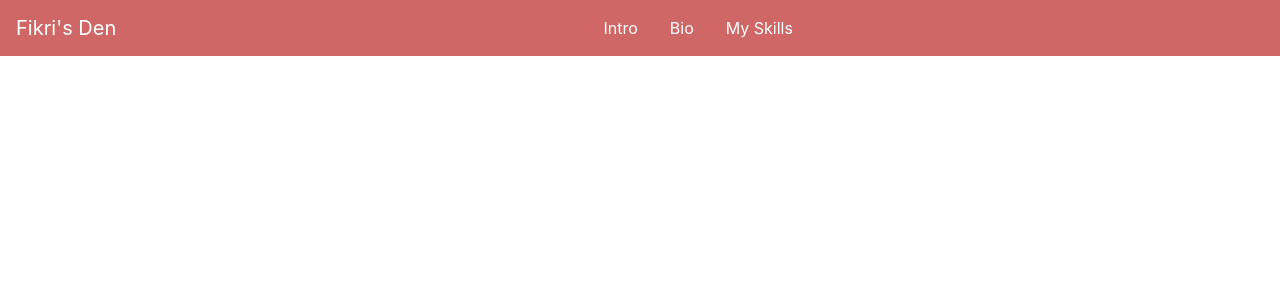
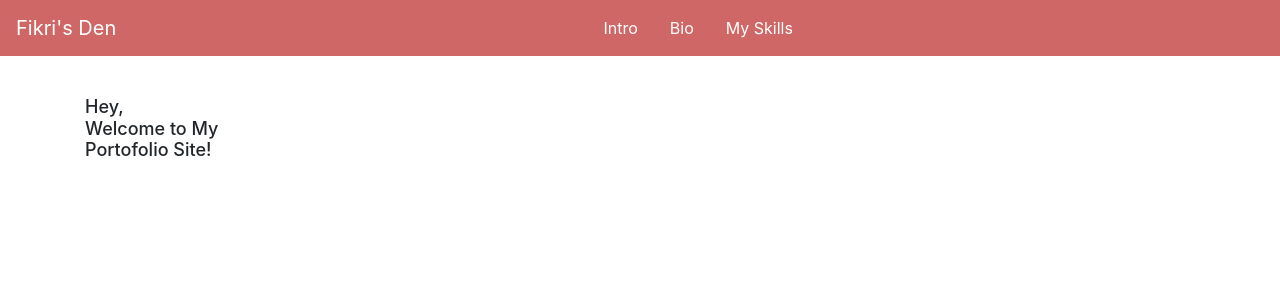
Before and after one commit to adhitamafikri/portofolio, a React (Create React App) app: page / in a window 1280 px wide. Shown: the top 300 px of the page. Built offline with nearby package versions, Linux system fonts and the light colour scheme.

Commit message:
update.. gonna try sass

```diff
--- a/src/App.js
+++ b/src/App.js
@@ -2,13 +2,23 @@ import React, { Component } from 'react'
 import Header from './components/Header'
 
 class App extends Component {
+  // state = {
+  //   loop: 6
+  // }
+
   render() {
     return (
       <div className="App">
         <Header />
-        <main role="main">
+        <main className="mt-5 py-5" role="main">
+          <section className="welcome-section">
+            <div className="container">
+              <h1 className="section-heading">
+                Hey,<br/>Welcome to My<br/>Portofolio Site!
+              </h1>
+            </div>
+          </section>
         </main>
-
       </div>
     )
   }
--- a/src/components/Header/index.js
+++ b/src/components/Header/index.js
@@ -1,7 +1,7 @@
 import React, { Component } from 'react'
 import Navbar from './Navbar'
 import { Link } from '../typography'
-import { Hamburger, Collapse } from '../common'
+import { Hamburger, Collapsible } from '../common'
 
 class Header extends Component {
   state = {
@@ -9,7 +9,6 @@ class Header extends Component {
   }
 
   toggleCollapse = () => {
-    console.log('stokeleyeee')
     this.setState({ isExpanded: !this.state.isExpanded })
   }
 
@@ -31,9 +30,9 @@ class Header extends Component {
         <Hamburger
           className="btn visible-md"
           onClick={this.toggleCollapse} />
-        <Collapse className="collapse" isExpanded={this.state.isExpanded}>
+        {/* <Collapsible isExpanded={this.state.isExpanded}>
           <h1>Collapseeeeee</h1>
-        </Collapse>
+        </Collapsible> */}
       </Navbar>
     )
   }
--- a/src/components/common/Button.js
+++ b/src/components/common/Button.js
@@ -1,13 +1,11 @@
 import React from 'react'
 import styled from 'styled-components'
 
-const ButtonComponent = ({ className, children, onClick }) => {
-  return (
-    <button className={className} onClick={onClick}>
-      {children}
-    </button>
-  )
-}
+const ButtonComponent = ({ className, children, onClick }) => (
+  <button className={className} onClick={onClick}>
+    {children}
+  </button>
+)
 
 const Button = styled(ButtonComponent)`
   &:focus {
--- a/src/components/common/Collapse.js
+++ /dev/null
@@ -1,20 +0,0 @@
-import React from 'react'
-import styled from 'styled-components'
-
-const CollapseComponent = ({ children, isExpanded }) => {
-  return (
-    <div className={['collapse', isExpanded ? 'show' : ''].join(' ')}>
-      {children}
-    </div>
-  )
-}
-
-const Collapse = styled(CollapseComponent)`
-  transition: all 1s;
-  transform: scaleY(0);
-  &.show {
-    transform: scaleY(1);
-  }
-`
-
-export { Collapse }
--- /dev/null
+++ b/src/components/common/Collapsible.js
@@ -0,0 +1,18 @@
+import React from 'react'
+import styled from 'styled-components'
+
+const CollapsibleComponent = ({ children, isExpanded }) => (
+  <div className={['collapsible', isExpanded ? 'show' : ''].join(' ')}>
+    {children}
+  </div>
+)
+
+const Collapsible = styled(CollapsibleComponent)`
+  &&& {
+    background: purple;
+    width: 100%;
+    color: red;
+  }
+`
+
+export { Collapsible }
--- a/src/components/common/Hamburger.js
+++ b/src/components/common/Hamburger.js
@@ -1,15 +1,13 @@
 import React from 'react'
 import styled from 'styled-components'
 
-const HamburgerButton = ({ className, onClick }) => {
-  return (
+const HamburgerButton = ({ className, onClick }) => (
   <button className={className} onClick={onClick}>
     <div className="line my-1"></div>
     <div className="line my-1"></div>
     <div className="line my-1"></div>
   </button>
 )
-}
 
 const Hamburger = styled(HamburgerButton)`
   background-color: transparent;
--- a/src/components/common/index.js
+++ b/src/components/common/index.js
@@ -1,3 +1,3 @@
 export * from './Button'
 export * from './Hamburger'
-export * from './Collapse'
+export * from './Collapsible'
--- a/src/index.js
+++ b/src/index.js
@@ -7,6 +7,7 @@ import 'bootstrap/dist/css/bootstrap.css'
 import { injectGlobal } from 'styled-components'
 import globalStyle from './styles/globalStyle'
 import './styles/visibility.css'
+import './styles/typography.css'
 
 injectGlobal`
   ${globalStyle}
--- /dev/null
+++ b/src/styles/typography.css
@@ -0,0 +1,6 @@
+.welcome-heading {
+  font-size: 36px;
+}
+.section-heading {
+  font-size: 18px;
+}
```
Lines whose indentation alone changed are shown as unchanged.
